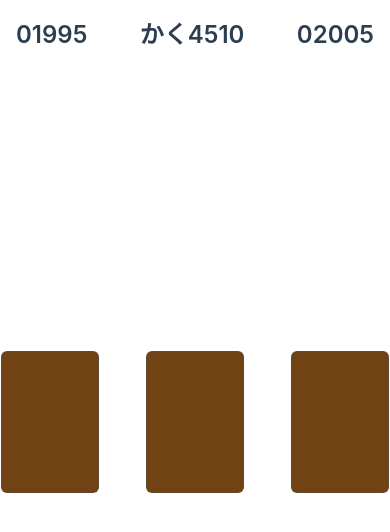
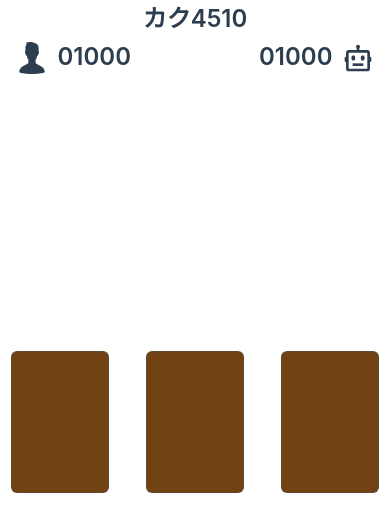
Before and after one commit to supershaneski/vue-kakushigoto-game, a Vue app: page / in a window 390 px wide. Shown: the top 532 px of the page. Built offline with nearby package versions, Linux system fonts and the light colour scheme.

Commit message:
update code

```diff
--- a/src/App.vue
+++ b/src/App.vue
@@ -1,15 +1,143 @@
 <script setup>
-import { ref } from 'vue'
+import { ref, onMounted } from 'vue'
 
 import Score from './components/Score.vue'
 import Title from './components/Title.vue'
 import Card from './components/Card.vue'
 
-const count = ref(0)
+import { shuffle } from './lib/utils'
 
-function OnClickCard() {
-  //
+const disabled = ref(false)
+const playerScore = ref(1000)
+const robotScore = ref(1000)
+const cards = ref([4, 5, 10])
+const displayCards = ref([
+  { faceValue: 4, flag: false },
+  { faceValue: 5, flag: false },
+  { faceValue: 10, flag: false },
+])
+
+function OnClickCard(n, v) {
+
+  disabled.value = true
+
+  displayCards.value = displayCards.value.map((card, index) => {
+    return {
+      ...card,
+      flag: index === n ? true : card.flag
+    }
+  })
+
+  if(v === 10) {
+
+    playerScore.value += 5
+    robotScore.value -= 5
+
+    if(robotScore.value < 0) robotScore.value = 0
+
+    resetCards()
+
+  } else if(v === 4) {
+
+    playerScore.value -= 5
+    robotScore.value += 5
+
+    if(playerScore.value < 0) playerScore.value = 0
+
+    resetCards()
+
+  } else {
+
+    robotTurn()
+
+  }
+
 }
+
+function robotTurn() {
+
+  setTimeout(() => {
+
+    const chance = Math.round(6 * Math.random())
+    const botcard = chance > 3 ? 10 : 4
+
+    displayCards.value = displayCards.value.map((card, index) => {
+      return {
+        ...card,
+        flag: card.faceValue === botcard ? true : card.flag
+      }
+    })
+
+    if(botcard === 4) {
+
+      playerScore.value += 5
+      robotScore.value -= 5
+
+      if(robotScore.value < 0) robotScore.value = 0
+
+    } else {
+
+      playerScore.value -= 5
+      robotScore.value += 5
+
+      if(playerScore.value < 0) playerScore.value = 0
+
+    }
+
+    resetCards()
+
+  }, 300)
+
+}
+
+function resetCards() {
+
+  setTimeout(() => {
+
+    displayCards.value = displayCards.value.map((card) => {
+      return {
+        ...card,
+        flag: false,
+      }
+    })
+
+
+    doShuffle()
+
+  }, 600)
+
+}
+
+function doShuffle() {
+
+  setTimeout(() => {
+
+    shuffleCards()
+
+    disabled.value = false
+
+  }, 300)
+
+}
+
+function shuffleCards() {
+
+  cards.value = shuffle(cards.value)
+
+  displayCards.value = cards.value.map((card) => {
+    return {
+      faceValue: card,
+      flag: false,
+    }
+  })
+
+}
+
+onMounted(() => {
+
+  shuffleCards()
+
+})
 
 </script>
 
@@ -17,17 +145,24 @@ function OnClickCard() {
   <div class="container">
     <div class="main">
       <div class="layer layer-text">
+        <div class="banner">
+          <Title />
+        </div>
         <div class="top-panel">
-          <Score :score="1995" />
-          <Title text="かく4510" />
-          <Score :score="2005" />
+          <div class="score"><Score :score="playerScore" /></div>
+          <div class="score"><Score icon-position="right" iconType="robot" :score="robotScore" /></div>
         </div>
       </div>
       <div class="layer layer-card">
         <div class="card-panel">
-          <Card text="4" @click="OnClickCard" />
-          <Card text="5" @click="OnClickCard" />
-          <Card text="10" @click="OnClickCard" />
+          <Card
+          v-for="(card, index) in displayCards"
+          :key="card.faceValue"
+          :text="card.faceValue"
+          :flipped="card.flag"
+          :disabled="disabled"
+          @click="OnClickCard(index, parseInt(card.faceValue))"
+          />
         </div>
       </div>
     </div>
@@ -53,12 +188,20 @@ function OnClickCard() {
 .layer-text {
   z-index: 1;
 }
+.banner {
+  display: flex;
+  justify-content: center;
+}
 .top-panel {
   position: relative;
   display: flex;
   justify-content: space-between;
   align-items: center;
-  padding: 1rem;
+  padding: 0rem 1rem;
+}
+.score {
+  position: relative;
+  width: 115px;
 }
 .layer-card {
   z-index: 3;
@@ -73,4 +216,10 @@ function OnClickCard() {
   width: 100%;
   max-width: 400px;
 }
+
+@media (max-width: 400px) {
+  .card-panel {
+    width: 95%;
+  }
+}
 </style>
--- a/src/components/Card.vue
+++ b/src/components/Card.vue
@@ -1,42 +1,36 @@
 <script setup>
-import { ref, reactive, computed, defineProps } from 'vue';
-
-const flipped = ref(false)
-const show = ref(true)
-
-function handleClick() {
-  if(!show.value) return;
-  emit('click', props.text)
-}
-
-function flip(){
-  flipped.value = true
-}
-
-function flip2(flag){
-  flipped.value = flag
-}
-
-function showHide(flag) {
-  show.value = flag;
-  if(show.value) {
-    flipped.value = false;
-  }
-}
+import { ref, toRefs } from 'vue';
 
 const props = defineProps({
   text: {
     Type: String,
     default: String(4),
+  },
+  disabled: {
+    Type: Boolean,
+    default: false,
+  },
+  flipped: {
+    Type: Boolean,
+    default: false,
   }
 })
 
 const emit = defineEmits(["click"])
 
+const show = ref(true)
+const { flipped } = toRefs(props)
+
+function handleClick() {
+  if(!show.value) return
+  if(props.disabled) return
+  emit('click')
+}
+
 </script>
 
 <template>
-  <div class="card-container" @click="flip">
+  <div class="card-container" @click="handleClick">
     <div class="card" :class="{ flipped: flipped }">
       <transition name="rotate-hide">
         <div v-if="show" class="cell">
@@ -57,8 +51,6 @@ const emit = defineEmits(["click"])
     display: flex;
     justify-content: space-around;
     align-items: center;
-    /*width: 53px;
-    height: 75px;*/
     width: 100px;
     height: 142px;
     border: 1px solid transparent;
--- /dev/null
+++ b/src/components/PersonIcon.vue
@@ -0,0 +1,37 @@
+<script setup>
+defineProps({
+    size: {
+        type: String,
+        default: '1rem'
+    }
+})
+/*
+<svg :width="size" :height="size" viewBox="0 0 16 16" xmlns="http://www.w3.org/2000/svg">
+        <path
+        d="M3 14s-1 0-1-1 1-4 6-4 6 3 6 4-1 1-1 1H3zm5-6a3 3 0 1 0 0-6 3 3 0 0 0 0 6z"
+        :fill="color"
+        />
+    </svg>
+*/
+</script>
+
+<template>
+    <svg :width="size" :height="size" viewBox="0 0 512 512" xmlns="http://www.w3.org/2000/svg">
+        <path
+        d="M341.942,356.432c-20.705-12.637-28.134-11.364-28.134-36.612c0-8.837,0-25.256,0-40.403
+		c11.364-12.62,15.497-11.049,25.107-60.597c19.433,0,18.174-25.248,27.34-47.644c7.471-18.238,1.213-25.632-5.08-28.654
+		c5.144-66.462,5.144-112.236-70.292-126.436c-27.344-23.437-68.605-15.48-88.158-11.569c-19.536,3.911-37.159,0-37.159,0
+		l3.356,31.49c-28.608,34.332-14.302,80.106-18.908,106.916c-6.002,3.27-11.416,10.809-4.269,28.253
+		c9.165,22.396,7.906,47.644,27.34,47.644c9.61,49.548,13.742,47.977,25.107,60.597c0,15.147,0,31.566,0,40.403
+		c0,25.248-8.581,25.683-28.133,36.612c-47.14,26.349-108.569,41.658-119.575,124.01C48.468,495.504,134.952,511.948,256,512
+		c121.048-0.052,207.528-16.496,205.517-31.558C450.511,398.09,388.519,384.847,341.942,356.432z"
+        class="line"
+        />
+    </svg>
+</template>
+
+<style scoped>
+.line {
+    fill: var(--color-text);
+}
+</style>
--- /dev/null
+++ b/src/components/RobotIcon.vue
@@ -0,0 +1,26 @@
+<script setup>
+defineProps({
+    size: {
+        type: String,
+        default: '1rem'
+    }
+})
+</script>
+
+<template>
+    <svg :width="size" :height="size" viewBox="0 0 24 24" xmlns="http://www.w3.org/2000/svg">
+        <path
+        d="M21.928 11.607c-.202-.488-.635-.605-.928-.633V8c0-1.103-.897-2-2-2h-6V4.61c.305-.274.5-.668.5-1.11a1.5 1.5 0 0 0-3 0c0 .442.195.836.5 1.11V6H5c-1.103 0-2 .897-2 2v2.997l-.082.006A1 1 0 0 0 1.99 12v2a1 1 0 0 0 1 1H3v5c0 1.103.897 2 2 2h14c1.103 0 2-.897 2-2v-5a1 1 0 0 0 1-1v-1.938a1.006 1.006 0 0 0-.072-.455zM5 20V8h14l.001 3.996L19 12v2l.001.005.001 5.995H5z"
+        class="line"
+        />
+        <ellipse cx="8.5" cy="12" rx="1.5" ry="2" class="line"></ellipse>
+        <ellipse cx="15.5" cy="12" rx="1.5" ry="2" class="line"></ellipse>
+        <path d="M8 16h8v2H8z" class="line"></path>
+    </svg>
+</template>
+
+<style scoped>
+.line {
+    fill: var(--color-text);
+}
+</style>
--- a/src/components/Score.vue
+++ b/src/components/Score.vue
@@ -1,10 +1,21 @@
 <script setup>
-import { ref, reactive, computed, defineProps } from 'vue';
+import { computed } from 'vue'
+
+import PersonIcon from './PersonIcon.vue'
+import RobotIcon from './RobotIcon.vue'
 
 const props = defineProps({
   score: {
     Type: Number,
     default: 1000,
+  },
+  iconType: {
+    Type: String,
+    default: 'human'
+  },
+  iconPosition: {
+    Type: String,
+    default: 'left'
   }
 })
 
@@ -14,14 +25,31 @@ const displayScore = computed(() => String(props.score).padStart(5, 0))
 
 <template>
   <div class="score">
-    <span class="score-text">{{ displayScore }}</span>
+    <div v-if="props.iconPosition === 'left'" class="score-icon">
+      <PersonIcon v-if="props.iconType === 'human'" size="100%" />
+      <RobotIcon v-else size="100%" />
+    </div>
+    <div class="score-text">{{ displayScore }}</div>
+    <div v-if="props.iconPosition === 'right'" class="score-icon">
+      <PersonIcon v-if="props.iconType === 'human'" size="100%" />
+      <RobotIcon v-else size="100%" />
+    </div>
   </div>
 </template>
 
 <style scoped>
 .score {
   position: relative;
-  display: inline-block;
+  display: flex;
+  justify-content: space-between;
+  align-items: center;
+}
+.score-icon {
+  position: relative;
+  width: 32px;
+  height: 32px;
+  box-sizing: border-box;
+  overflow: hidden;
 }
 .score-text {
   font-size: 1.5rem;
--- a/src/components/Title.vue
+++ b/src/components/Title.vue
@@ -1,18 +1,6 @@
-<script setup>
-import { ref, reactive, computed, defineProps } from 'vue';
-
-const props = defineProps({
-  text: {
-    Type: String,
-    default: "Untitled",
-  }
-})
-
-</script>
-
 <template>
   <div class="title">
-    <h4 class="title-text">{{ props.text }}</h4>
+    <h4 class="title-text"><span class="katakana">カク</span>4510</h4>
   </div>
 </template>
 
@@ -28,4 +16,8 @@ const props = defineProps({
   margin: 0;
   padding: 0;
 }
+.katakana {
+  color: var(--color-heading);
+  font-weight: 600;
+}
 </style>
--- /dev/null
+++ b/src/lib/utils.js
@@ -0,0 +1,12 @@
+/**
+ * https://stackoverflow.com/questions/6274339/how-can-i-shuffle-an-array
+ * Shuffles array in place. ES6 version
+ * @param {Array} a items An array containing the items.
+ */
+export function shuffle(a) {
+    for (let i = a.length - 1; i > 0; i--) {
+        const j = Math.floor(Math.random() * (i + 1));
+        [a[i], a[j]] = [a[j], a[i]];
+    }
+    return a;
+}
--- a/vite.config.js
+++ b/vite.config.js
@@ -11,5 +11,6 @@ export default defineConfig({
     alias: {
       '@': fileURLToPath(new URL('./src', import.meta.url))
     }
-  }
+  },
+  base: "/vue-kakushigoto-game/"
 })
```
Also changed, not shown: 1 other file (tests, documents, lock files or other folders).
